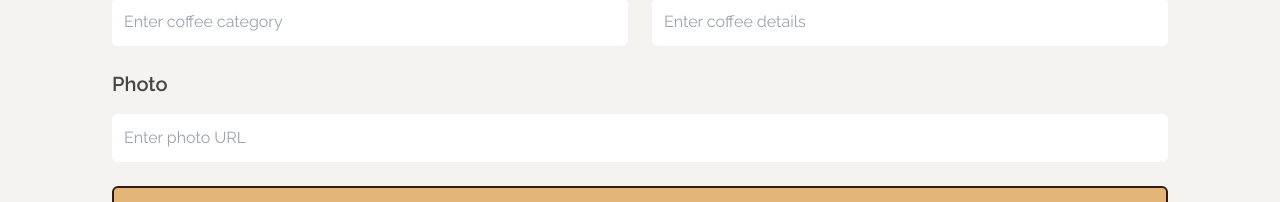
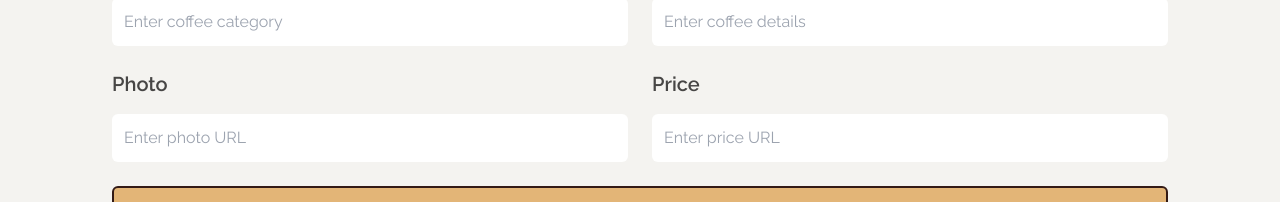
Before and after one commit to Shohanojjaman/Coffee-Store, a React (Vite) app in the folder frontend/: page /addcoffee in a window 1280 px wide. Shown: the part 815-1017 px from the top of the page. Built offline with nearby package versions, Linux system fonts and the light colour scheme; a web font is replaced by a local one.

Commit message:
Created AddCoffee page.

```diff
--- a/frontend/src/Pages/AddCoffee.jsx
+++ b/frontend/src/Pages/AddCoffee.jsx
@@ -1,7 +1,53 @@
 import { IoArrowBack } from 'react-icons/io5';
 import { Link } from 'react-router-dom';
+import { toast } from 'react-toastify';
+import 'react-toastify/dist/ReactToastify.css';
 
 const AddCoffee = () => {
+  const handleAddCoffee = (event) => {
+    event.preventDefault();
+
+    // Get form data
+    const form = event.target;
+    const name = form.name.value;
+    const chef = form.chef.value;
+    const supplier = form.supplier.value;
+    const taste = form.taste.value;
+    const category = form.category.value;
+    const details = form.details.value;
+    const photo = form.photo.value;
+    const price = form.price.value;
+
+    const coffee = { name, chef, supplier, taste, category, details, photo, price };
+    console.log(coffee);
+
+    fetch('http://localhost:8080/addcoffee', {
+      method: 'POST',
+      headers: {
+        'content-type': 'application/json',
+      },
+      body: JSON.stringify(coffee),
+    })
+      .then((res) => res.json())
+      .then((data) => {
+        console.log(data.insertedId);
+        if (data.insertedId) {
+          toast.success('New coffee added successfully!', {
+            position: 'top-center',
+            autoClose: 3000,
+            hideProgressBar: false,
+            closeOnClick: true,
+            pauseOnHover: true,
+            draggable: true,
+            progress: 0,
+            theme: 'light',
+          });
+          form.reset();
+        }
+      })
+      .catch((err) => console.error(err));
+  };
+
   return (
     <div className="add-coffee py-12">
       <div className="container">
@@ -23,7 +69,7 @@ const AddCoffee = () => {
               letters, as opposed to using Content here.
             </p>
           </div>
-          <form className="grid grid-cols-2 gap-6">
+          <form onSubmit={handleAddCoffee} className="grid grid-cols-2 gap-6">
             <div className="space-y-4 flex flex-col text-[#1b1a1acc]">
               <label htmlFor="name" className="text-xl font-semibold">
                 Name
@@ -34,6 +80,7 @@ const AddCoffee = () => {
                 id="name"
                 placeholder="Enter coffee name"
                 className="p-3 rounded-md focus:outline-2 outline-secondary transition-all duration-200"
+                required
               />
             </div>
             <div className="space-y-4 flex flex-col text-[#1b1a1acc]">
@@ -46,6 +93,7 @@ const AddCoffee = () => {
                 id="chef"
                 placeholder="Enter coffee chef"
                 className="p-3 rounded-md focus:outline-2 outline-secondary transition-all duration-200"
+                required
               />
             </div>
             <div className="space-y-4 flex flex-col text-[#1b1a1acc]">
@@ -58,6 +106,7 @@ const AddCoffee = () => {
                 id="supplier"
                 placeholder="Enter coffee supplier"
                 className="p-3 rounded-md focus:outline-2 outline-secondary transition-all duration-200"
+                required
               />
             </div>
             <div className="space-y-4 flex flex-col text-[#1b1a1acc]">
@@ -70,6 +119,7 @@ const AddCoffee = () => {
                 id="taste"
                 placeholder="Enter coffee taste"
                 className="p-3 rounded-md focus:outline-2 outline-secondary transition-all duration-200"
+                required
               />
             </div>
             <div className="space-y-4 flex flex-col text-[#1b1a1acc]">
@@ -82,6 +132,7 @@ const AddCoffee = () => {
                 id="category"
                 placeholder="Enter coffee category"
                 className="p-3 rounded-md focus:outline-2 outline-secondary transition-all duration-200"
+                required
               />
             </div>
             <div className="space-y-4 flex flex-col text-[#1b1a1acc]">
@@ -94,10 +145,11 @@ const AddCoffee = () => {
                 id="details"
                 placeholder="Enter coffee details"
                 className="p-3 rounded-md focus:outline-2 outline-secondary transition-all duration-200"
+                required
               />
             </div>
-            <div className="space-y-4 col-span-2 flex flex-col text-[#1b1a1acc]">
-              <label htmlFor="name" className="text-xl font-semibold">
+            <div className="space-y-4 flex flex-col text-[#1b1a1acc]">
+              <label htmlFor="photo" className="text-xl font-semibold">
                 Photo
               </label>
               <input
@@ -106,12 +158,26 @@ const AddCoffee = () => {
                 id="photo"
                 placeholder="Enter photo URL"
                 className="p-3 rounded-md focus:outline-2 outline-secondary transition-all duration-200"
+                required
+              />
+            </div>
+            <div className="space-y-4 flex flex-col text-[#1b1a1acc]">
+              <label htmlFor="price" className="text-xl font-semibold">
+                Price
+              </label>
+              <input
+                type="number"
+                name="price"
+                id="price"
+                placeholder="Enter price URL"
+                className="p-3 rounded-md focus:outline-2 outline-secondary transition-all duration-200"
+                required
               />
             </div>
             <input
-              type="button"
+              type="submit"
               value="Add Coffee"
-              className="primary-btn col-span-2 rounded-md border-2 border-theme"
+              className="primary-btn col-span-2 rounded-md border-2 border-theme cursor-pointer"
             />
           </form>
         </div>
```
